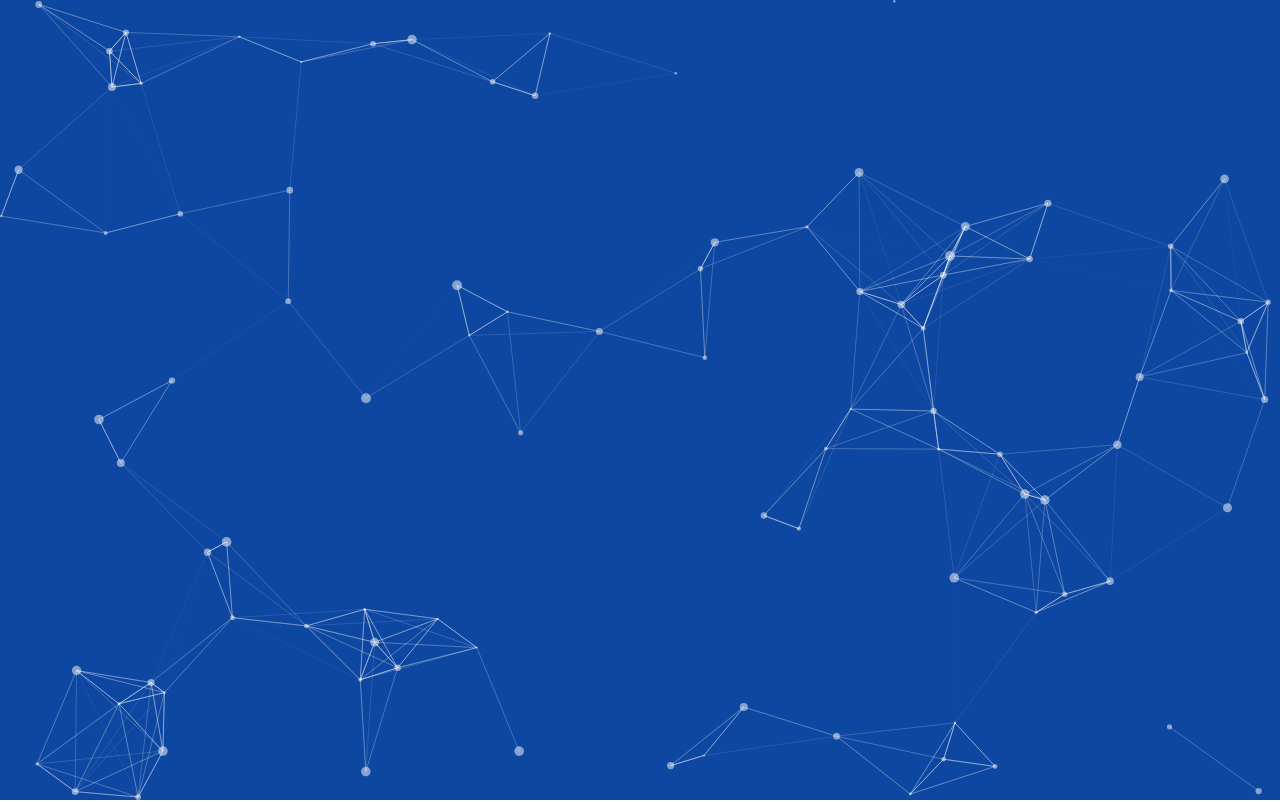
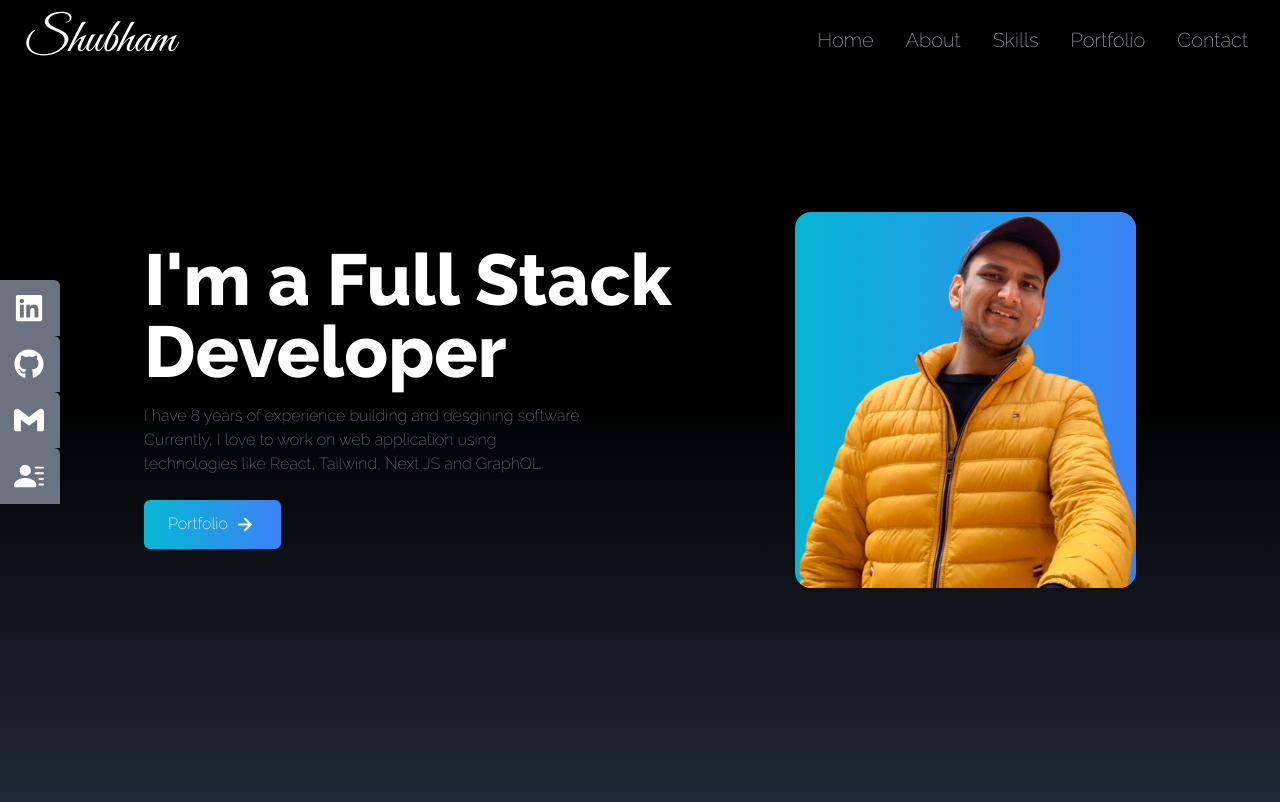
Before and after one commit to Spi051997/Portfolio, a React (Create React App) app: page / in a window 1280 px wide. Shown: the top 802 px of the page. Built offline with nearby package versions, Linux system fonts and the light colour scheme.

Commit message:
added Changes

```diff
--- a/src/App.js
+++ b/src/App.js
@@ -3,12 +3,12 @@ import './App.css';
 import Nav from './compenents/Nav.js';
 import Home from './compenents/Home';
 import Sociallinks from './compenents/Sociallinks';
-import { FaBeer } from 'react-icons/fa';
+
 import About from './compenents/About';
 import Portfolio from './compenents/Portfolio';
 import Expirence from './compenents/Expirence';
 import Contact from './compenents/Contact';
-import Newparticletest from './compenents/Newparticletest';
+
 // import ProfessionalExpirence from './compenents/ProfessionalExpirence';
 function App() {
   return (
@@ -16,17 +16,16 @@ function App() {
 
       <Nav />
       <Home />
-      {/* <Newparticletest />
-      */}
-      {/* <About /> */}
-      {/* <Expirence /> */}
-      {/* <ProfessionalExpirence /> */}
-      {/* <Portfolio /> */}
 
-      {/* <Contact /> */}
+      <About />
+      <Expirence />
+
+      <Portfolio />
+
+      <Contact />
 
 
-      {/* <Sociallinks /> */}
+      <Sociallinks />
 
     </div>
   );
--- a/src/compenents/Home.js
+++ b/src/compenents/Home.js
@@ -1,8 +1,8 @@
 import React from "react";
 import heroImage from "../assets/heroImage.png";
-import { BiDownArrowAlt, BiRightArrowAlt } from "react-icons/bi";
+import {BiRightArrowAlt } from "react-icons/bi";
 import {Link} from 'react-scroll'
-import Newparticletest from "./Newparticletest";
+
 
 function Home() {
   return (
@@ -44,7 +44,7 @@ function Home() {
           />
         </div>
       </div>
-      <Newparticletest />
+
     </div>
 
 
--- a/src/compenents/Newparticletest.js
+++ /dev/null
@@ -1,99 +0,0 @@
-import React from "react";
-import Particles from "react-tsparticles";
-import { loadFull } from "tsparticles";
-import Home from './Home'
-
-const Newparticletest = () => {
-  const particlesInit = async (main) => {
-    console.log(main);
-
-    // you can initialize the tsParticles instance (main) here, adding custom shapes or presets
-    // this loads the tsparticles package bundle, it's the easiest method for getting everything ready
-    // starting from v2 you can add only the features you need reducing the bundle size
-    await loadFull(main);
-  };
-
-  const particlesLoaded = (container) => {
-    console.log(container);
-  };
-  return (<Particles
-    id="tsparticles"
-    init={particlesInit}
-    loaded={particlesLoaded}
-    options={{
-      background: {
-        color: {
-          value: "#0d47a1",
-        },
-      },
-      fpsLimit: 120,
-      interactivity: {
-        events: {
-          onClick: {
-            enable: true,
-            mode: "push",
-          },
-          onHover: {
-            enable: true,
-            mode: "repulse",
-          },
-          resize: true,
-        },
-        modes: {
-          push: {
-            quantity: 4,
-          },
-          repulse: {
-            distance: 200,
-            duration: 0.4,
-          },
-        },
-      },
-      particles: {
-        color: {
-          value: "#ffffff",
-        },
-        links: {
-          color: "#ffffff",
-          distance: 150,
-          enable: true,
-          opacity: 0.5,
-          width: 1,
-        },
-        collisions: {
-          enable: true,
-        },
-        move: {
-          direction: "none",
-          enable: true,
-          outModes: {
-            default: "bounce",
-          },
-          random: false,
-          speed: 6,
-          straight: false,
-        },
-        number: {
-          density: {
-            enable: true,
-            area: 800,
-          },
-          value: 80,
-        },
-        opacity: {
-          value: 0.5,
-        },
-        shape: {
-          type: "circle",
-        },
-        size: {
-          value: { min: 1, max: 5 },
-        },
-      },
-      detectRetina: true,
-    }}
-  />)
-
-};
-
-export default Newparticletest;
--- a/src/compenents/ProfessionalExpirence.js
+++ /dev/null
@@ -1,87 +0,0 @@
-import React from "react";
-import {
-  VerticalTimeline,
-  VerticalTimelineElement,
-} from "react-vertical-timeline-component";
-import "react-vertical-timeline-component/style.min.css";
-import { FaSuitcase, FaGraduationCap } from "react-icons/fa";
-
-// import {telements} from './Expirencetimelineelements'
-// import WorkIcon from '@mui/icons-material/Work';
-// import SchoolIcon from '@mui/icons-material/School';
-
-const ProfessionalExpirence = () => {
-  const telements = [
-    {
-      id: 1,
-      title: "Software Engineer",
-      location: "Thane,Maharastra",
-      task: " Working as full stack developer for Healthcare Clients ",
-      icon: (
-        <>
-          <FaSuitcase size={24} />
-        </>
-      ),
-    },
-    {
-      id: 2,
-      title: "App Developer Intern",
-      location: "Pune,Maharastra",
-      task: " Worked as Mobile app  developer  ",
-      icon: (
-        <>
-          <FaSuitcase size={24} />
-        </>
-      ),
-    },
-    {
-      id: 3,
-      title: "App Developer Intern",
-      location: "Pune,Maharastra",
-      task: " Worked as Mobile app  developer  ",
-      icon: (
-        <>
-          <FaSuitcase size={24} />
-        </>
-      ),
-    },
-  ];
-
-  return (
-    <div
-      name="expirence"
-      className="bg-gradient-to-b from-black to-gray-800 w-full text-white md:h-screen"
-    >
-      <div className="max-w-screen-lg p-4 mx-auto flex flex-col justify-center w-full h-full pt-28 ">
-        <div className="pb-8">
-          <p className="text-4xl font-bold inline border-b-4 border-gray-500">
-            Expirence
-          </p>
-        </div>
-
-        <div>
-          <VerticalTimeline>
-            {telements.map(({ id, title, location, task, icon }) => (
-             <VerticalTimelineElement
-             className="vertical-timeline-element--work"
-             contentStyle={{ background: '' }}
-             contentArrowStyle={{ borderRight: '7px solid  rgb(33, 150, 243)' }}
-             date="2011 - present"
-             iconStyle={{ background: 'rgb(0 0 0)' }}
-             icon={icon}
-           >
-             <h3 className="vertical-timeline-element-title text-black font-bold font">{title}</h3>
-             <h4 className="vertical-timeline-element-subtitle text-black">{location}</h4>
-             <p>
-               Creative Direction, User Experience, Visual Design, Project Management, Team Leading
-             </p>
-           </VerticalTimelineElement>
-            ))}
-          </VerticalTimeline>
-        </div>
-      </div>
-    </div>
-  );
-};
-
-export default ProfessionalExpirence;
```
